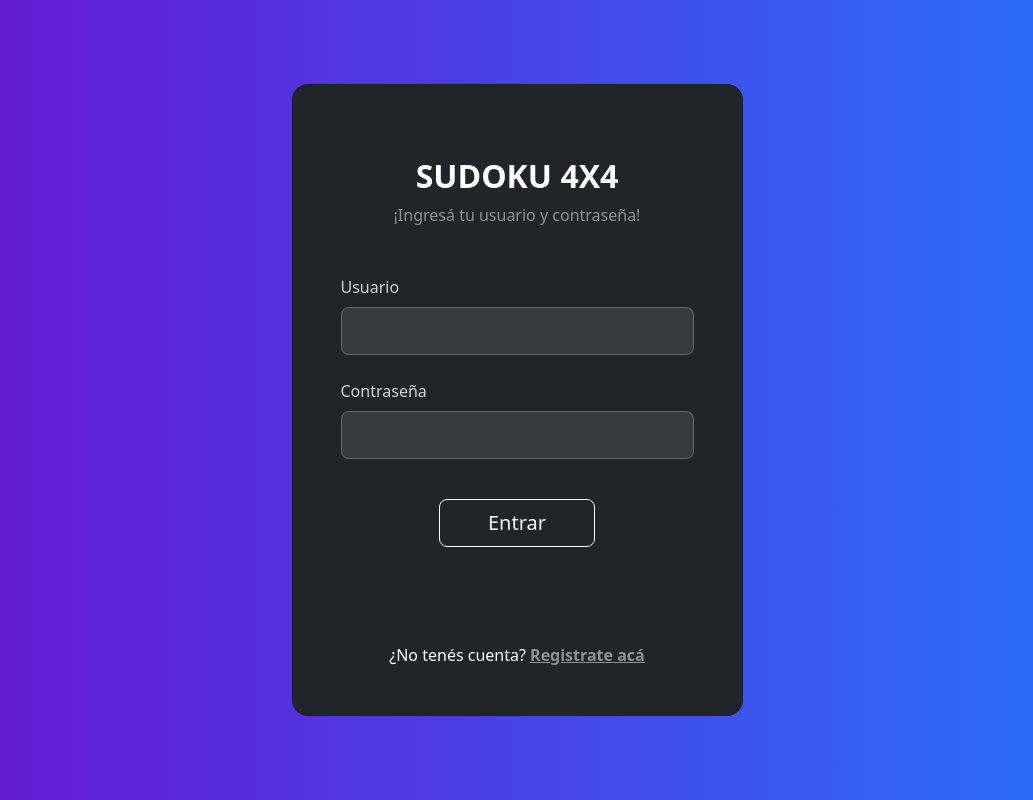
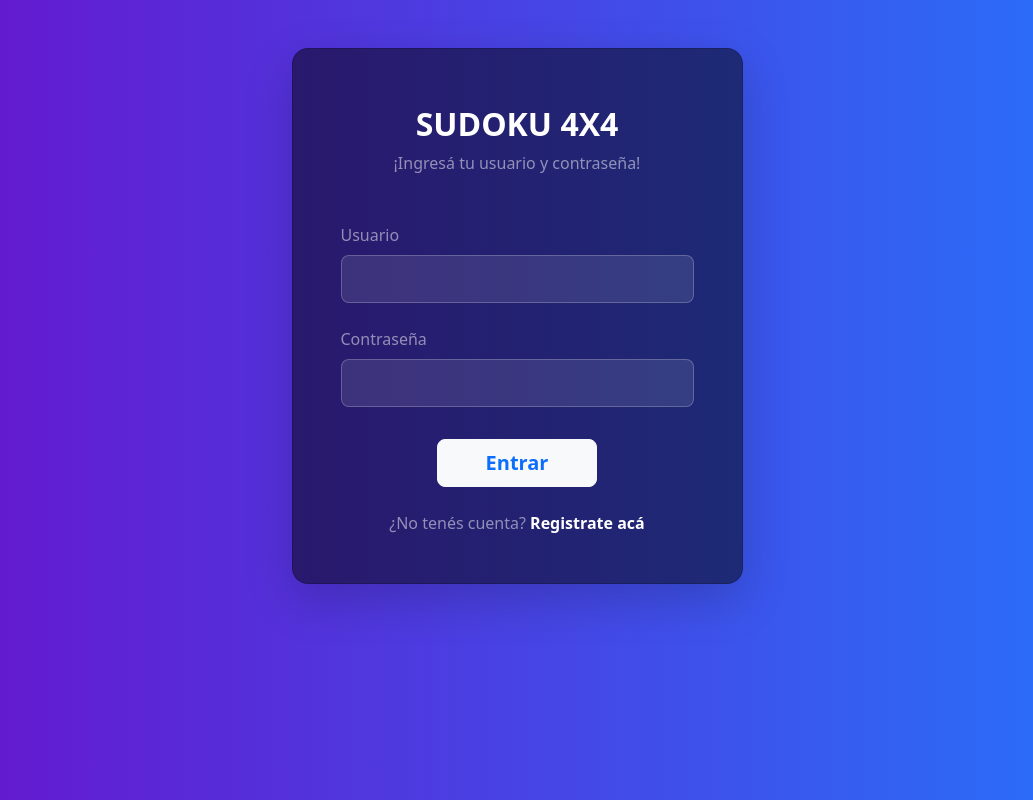
Before and after one commit to Tomacods/Sudoku_ExamenFinal_LDPL, a CodeIgniter 4 app: the page made by sudoku/app/Views/auth/login.php in a window 1280 px wide. Shown: the whole page, without its empty margins (123-1156 px from the left). Run offline with PHP 8.4 and a stand-in for CodeIgniter, Linux system fonts and the light colour scheme; the template is opened without the code that fills it, so the values that code supplies are empty; some libraries are stand-ins or nearby versions.

Commit message:
cambios en el login

```diff
--- a/sudoku/app/Views/auth/login.php
+++ b/sudoku/app/Views/auth/login.php
@@ -5,19 +5,18 @@
     <meta charset="UTF-8">
     <title>Iniciar Sesión - Sudoku</title>
     <link rel="stylesheet" href="<?= base_url('bootstrap/css/bootstrap.min.css') ?>">
+    <link rel="stylesheet" href="<?= base_url('css/global.css') ?>">
     <link rel="stylesheet" href="<?= base_url('css/auth.css') ?>">
 </head>
 
-<body>
-
-    <section class="vh-100 gradient-custom">
+<body class="dark-mode">
     <div class="container py-5 h-100">
         <div class="row d-flex justify-content-center align-items-center h-100">
             <div class="col-12 col-md-8 col-lg-6 col-xl-5">
-                    <div class="card bg-dark text-white card-dark-custom" style="border-radius: 1rem;">
+                <div class="card card-dark-custom text-white shadow-lg" style="border-radius: 1rem; background-color: rgba(0, 0, 0, 0.5);">
                     <div class="card-body p-5 text-center">
 
-                            <div class="mb-md-5 mt-md-4 pb-5">
+                        <div class="mb-md-2 mt-md-2">
 
                             <h2 class="fw-bold mb-2 text-uppercase">Sudoku 4x4</h2>
                             <p class="text-white-50 mb-5">¡Ingresá tu usuario y contraseña!</p>
@@ -36,23 +35,23 @@
                             <form action="<?= base_url('login/autenticar') ?>" method="post">
 
                                 <div class="form-outline form-white mb-4 text-start">
-                                        <label class="form-label" for="typeUsuario">Usuario</label>
+                                    <label class="form-label text-white-50" for="typeUsuario">Usuario</label>
                                     <input type="text" name="usuario" id="typeUsuario" class="form-control form-control-lg" required />
                                 </div>
 
                                 <div class="form-outline form-white mb-4 text-start">
-                                        <label class="form-label" for="typePasswordX">Contraseña</label>
+                                    <label class="form-label text-white-50" for="typePasswordX">Contraseña</label>
                                     <input type="password" name="password" id="typePasswordX" class="form-control form-control-lg" required />
                                 </div>
 
-                                    <button class="btn btn-outline-light btn-lg px-5 mt-3" type="submit">Entrar</button>
+                                <button class="btn btn-light btn-lg px-5 fw-bold text-primary mt-2" type="submit">Entrar</button>
 
                             </form>
 
                         </div>
 
-                            <div>
-                                <p class="mb-0">¿No tenés cuenta? <a href="<?= base_url('registro') ?>" class="text-white-50 fw-bold">Registrate acá</a>
+                        <div class="mt-4">
+                            <p class="mb-0 text-white-50">¿No tenés cuenta? <a href="<?= base_url('registro') ?>" class="text-white fw-bold text-decoration-none">Registrate acá</a>
                             </p>
                         </div>
 
@@ -61,7 +60,6 @@
             </div>
         </div>
     </div>
-    </section>
 
     <script src="<?= base_url('bootstrap/js/bootstrap.bundle.min.js') ?>"></script>
 </body>
--- a/sudoku/app/Views/auth/registro.php
+++ b/sudoku/app/Views/auth/registro.php
@@ -20,7 +20,6 @@
                         <div class="mb-md-2 mt-md-2">
 
                             <h2 class="fw-bold mb-2 text-uppercase">Crear Cuenta</h2>
-                            <p class="text-white-50 mb-4">Unite al desafío del Sudoku 4x4</p>
 
                             <?php if (session()->has('errors')): ?>
                                 <div class="alert alert-danger text-start border-0 shadow-sm" style="background-color: #ffcccc; color: #990000;">
```
Lines whose indentation alone changed are shown as unchanged.
